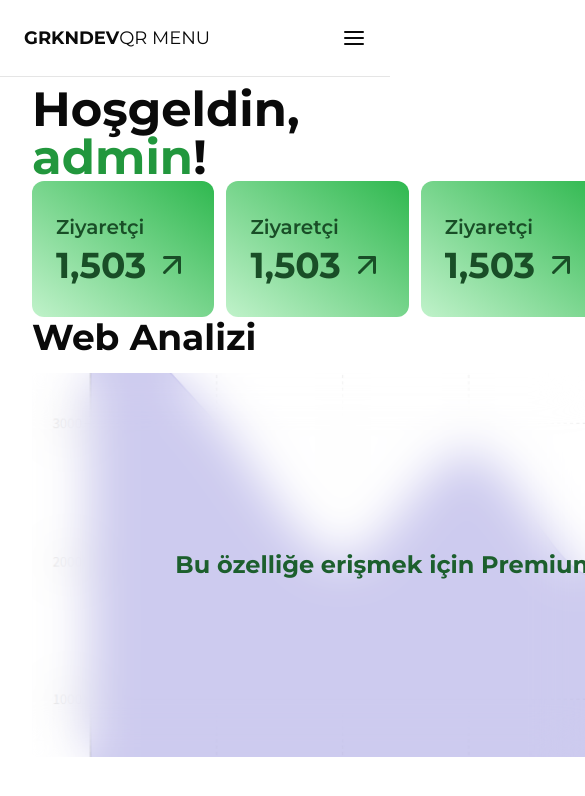
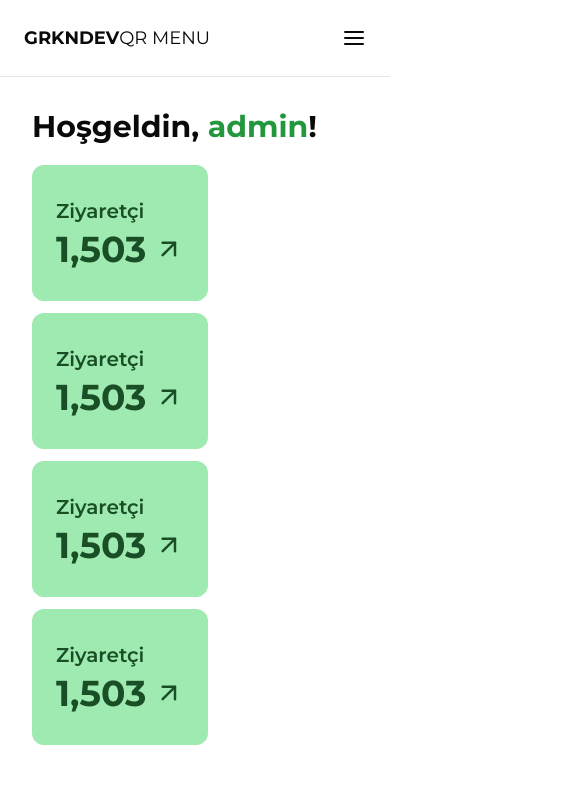
Before and after one commit to grkndev/qradmin, a Next.js app: page / in a window 390 px wide. Shown: the top 796 px of the page, 585 px wide, since content can reach past the window. Built offline with nearby package versions, Linux system fonts and the light colour scheme.

Commit message:
Home&Log page responsived for mobile

```diff
--- a/src/app/(categories)/(main)/page.tsx
+++ b/src/app/(categories)/(main)/page.tsx
@@ -3,31 +3,15 @@ import Image from "next/image";
 
 export default function Home() {
   return (
-    <div className="w-full h-full items-start justify-evenly flex flex-col p-2 px-8 ">
-      <h1 className="text-5xl font-bold">
+    <div className="w-full h-full items-start justify-start gap-5 flex flex-col p-8 ">
+      <h1 className="lg:text-5xl md:text-4xl text-3xl font-bold">
         Hoşgeldin, <span className="text-cafe-600">admin</span>!
       </h1>
-      <div className="flex space-x-3">
+      <div className="flex flex-wrap gap-3 w-full">
         <Card />
         <Card />
         <Card />
-      </div>
-
-      <div className="flex flex-col">
-        <h2 className="font-bold text-4xl mb-4">Web Analizi</h2>
-        <div className="relative w-[850px] h-96 flex justify-center items-center bg-cafe-400 dark:bg-darkCafe-400">
-          <div
-            className="absolute inset-0 bg-cover bg-center"
-            style={{
-              backgroundImage: "url(/chart.png)",
-            }}
-          ></div>
-          <div className="relative backdrop-blur-xl bg-white/30 dark:bg-black/30 flex space-x-3 w-full h-full justify-center items-center">
-            <h1 className="font-bold text-2xl text-cafe-800 dark:text-darkCafe-800">
-              Bu özelliğe erişmek için Premium olmalısınız
-            </h1>
-          </div>
-        </div>
+        <Card />
       </div>
     </div>
   );
@@ -35,7 +19,7 @@ export default function Home() {
 
 function Card() {
   return (
-    <div className="flex flex-col gap-1  bg-gradient-to-tr from-cafe-200 to-cafe-500 p-6 py-8 rounded-xl">
+    <div className="flex flex-col gap-1  bg-cafe-300 p-6 py-8 rounded-xl sm:w-full max-w-44">
       <p className="text-cafe-900 font-semibold text-xl">Ziyaretçi</p>
       <div className="text-cafe-900 flex items-center justify-center gap-2">
         <p className="text-4xl font-bold">1,503</p>
--- a/src/app/(categories)/(store)/logs/page.tsx
+++ b/src/app/(categories)/(store)/logs/page.tsx
@@ -54,7 +54,7 @@ const logs: Log[] = [
 
 export default function Logs() {
   return (
-    <div className="p-8 ml-6 flex flex-col gap-8 w-full">
+    <div className="p-8 flex flex-col gap-8 w-full">
       <h1 className="text-3xl font-bold">Kayıtlar</h1>
 
       <div className="w-full space-y-2">
```
